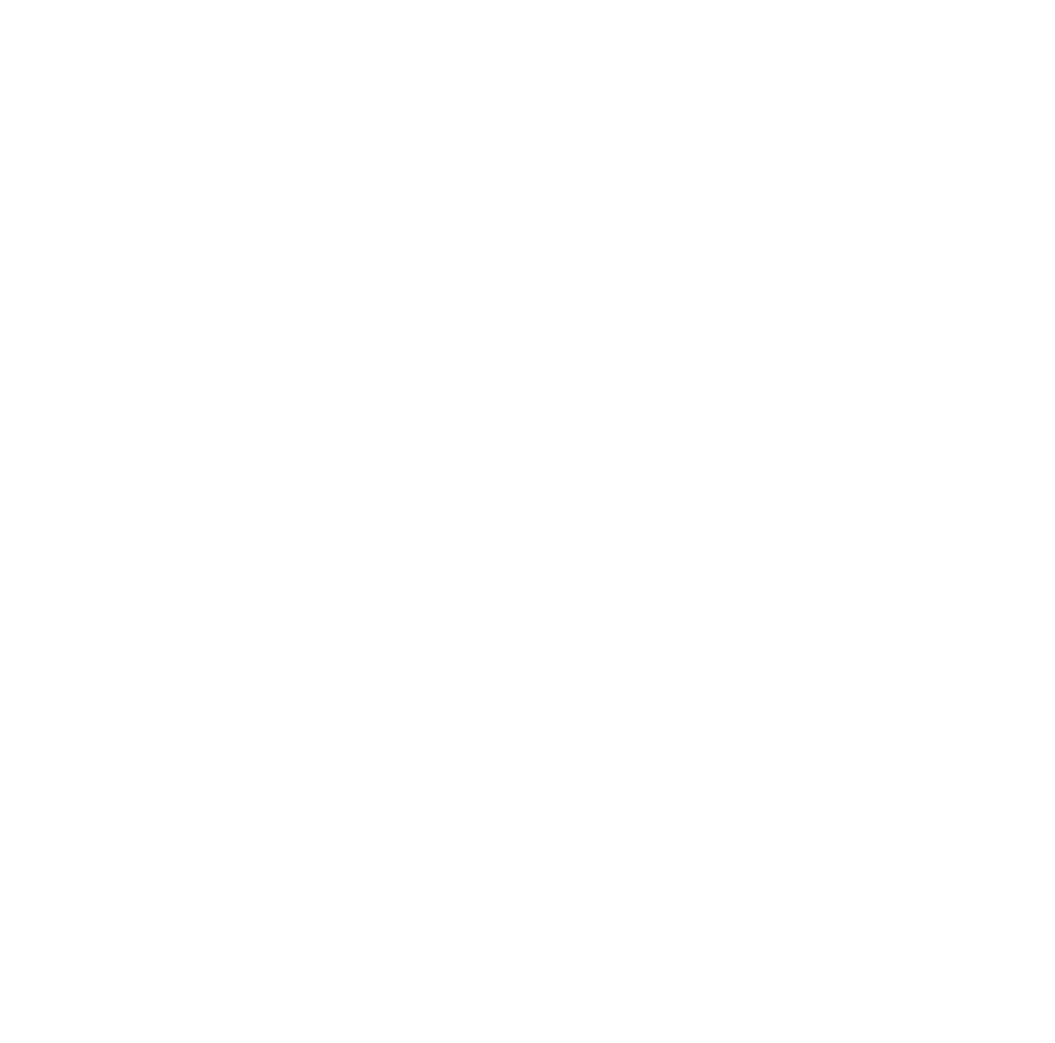
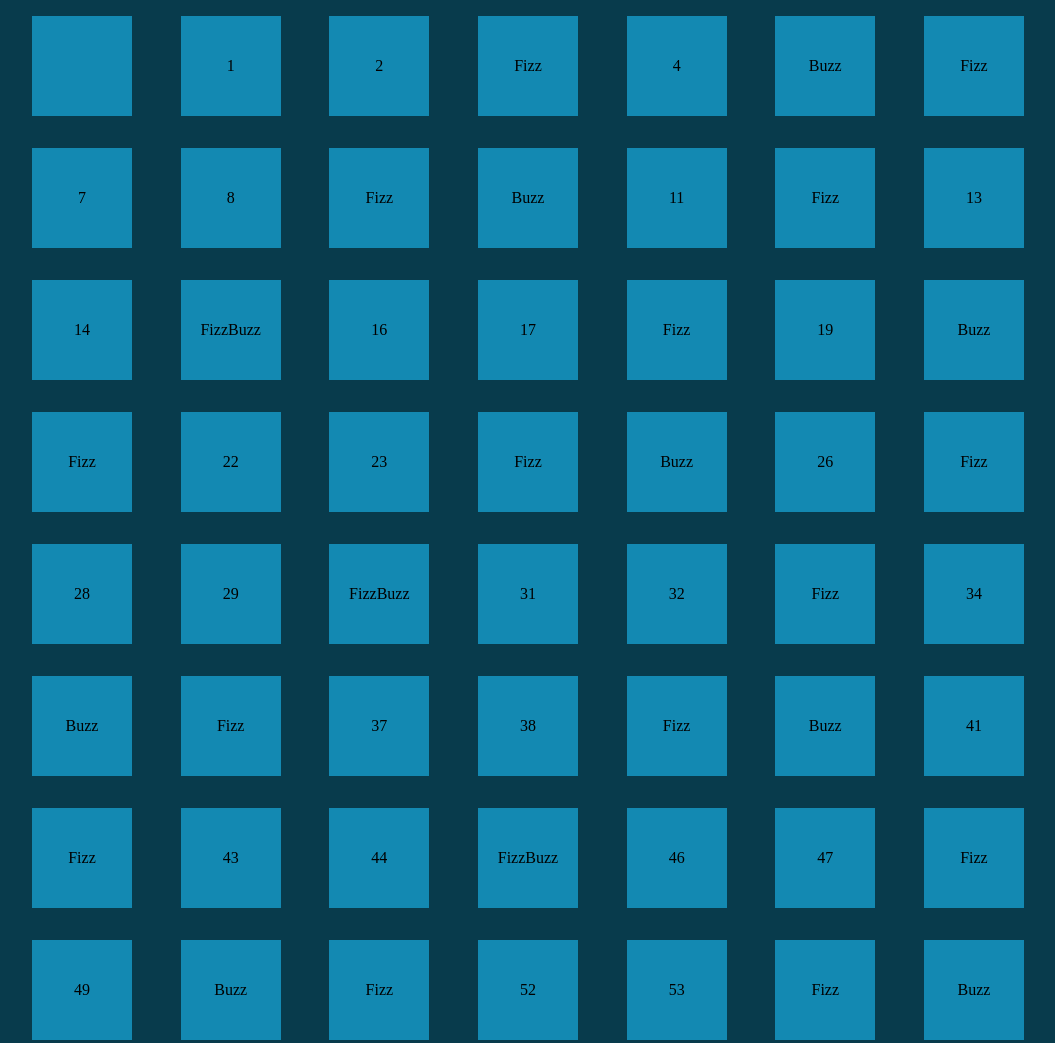
Before and after one commit to GRND0/js-fizzbuzzdom, a plain HTML site: page Milestone 2/index.html in a window 1280 px wide. Shown: the top 1043 px of the page, without its empty margins (112-1167 px from the left). Before the commit the page ends 800 px from the top, so only its background shows below. Drawn offline with Linux system fonts and the light colour scheme.

Commit message:
milestone 2 completata

```diff
--- /dev/null
+++ b/Milestone 2/css/styles.css
@@ -0,0 +1,30 @@
+* {
+    margin: 0 ;
+    padding: 0 ;
+    box-sizing: border-box ;
+}
+
+body {
+    background-color: #083b4c ;
+}
+
+.container {
+    width: 80% ;
+    margin: auto ;
+}
+
+.row {
+    display: flex ;
+    flex-wrap: wrap ;
+    justify-content: space-between ;
+}
+
+.box {
+    width: 100px ;
+    height: 100px ;
+    line-height: 100px ;
+    text-align: center ;
+    background-color: #1389b2 ;
+    margin: 1rem 1rem ;
+
+}
--- a/index.html
+++ b/Milestone 2/index.html
@@ -1,13 +1,27 @@
 <!DOCTYPE html>
 <html lang="en">
+
 <head>
     <meta charset="UTF-8">
     <meta http-equiv="X-UA-Compatible" content="IE=edge">
     <meta name="viewport" content="width=device-width, initial-scale=1.0">
+
+    <link rel="stylesheet" href="css/styles.css">
     <title>FizzBuzz</title>
 </head>
+
 <body>
+    <div class="container">
+        <div id="wrapper" class="row">
+            <div class="box"></div>
+
+        </div>
+    </div>
+
+
+
 
     <script src="script/script.js"></script>
 </body>
+
 </html>
--- /dev/null
+++ b/Milestone 2/script/script.js
@@ -0,0 +1,21 @@
+const rowWrapper = document.getElementById ("wrapper") ;
+
+
+// contatore 1-100
+
+for (let i = 1 ; i <= 100; i++ ) {
+
+// identificatore fizz,buzz & fizzbuzz
+    let multiplo = i; // undefined
+
+    if (i % 3 === 0) {
+        multiplo = "Fizz" ;
+
+    } if (i % 5 === 0) {
+        multiplo = "Buzz" ;
+
+    } if (i % 3 === 0 && i % 5 === 0 ) {
+        multiplo = "FizzBuzz" ;
+    }
+    rowWrapper.innerHTML +=  `<div class="box">${multiplo}</div>`
+}
```
Also changed, not shown: Milestone 1/index.html (added, +16 -0 lines), Milestone 1/css/styles.css (added), Milestone 1/script/script.js (renamed from script/script.js).
